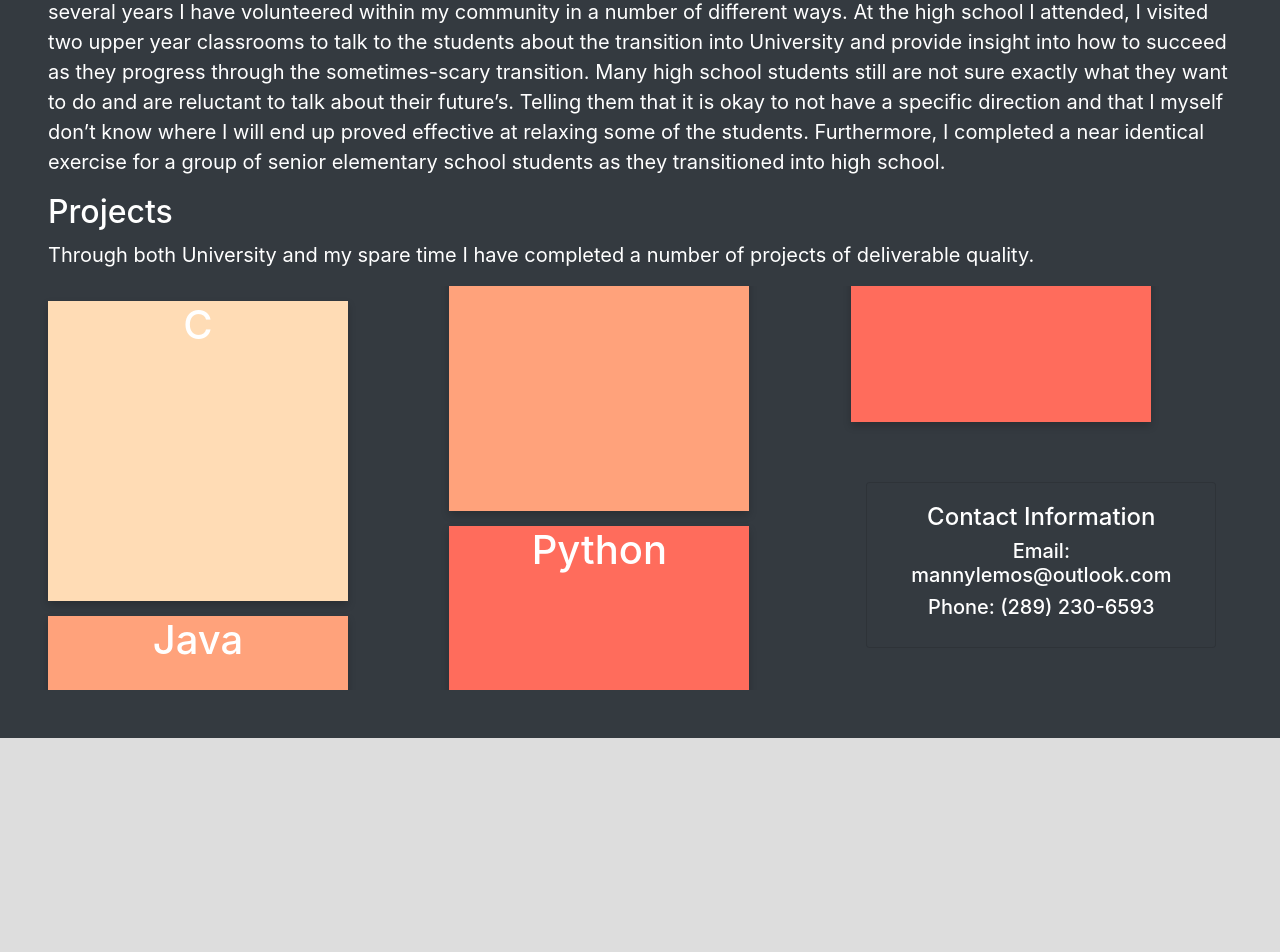
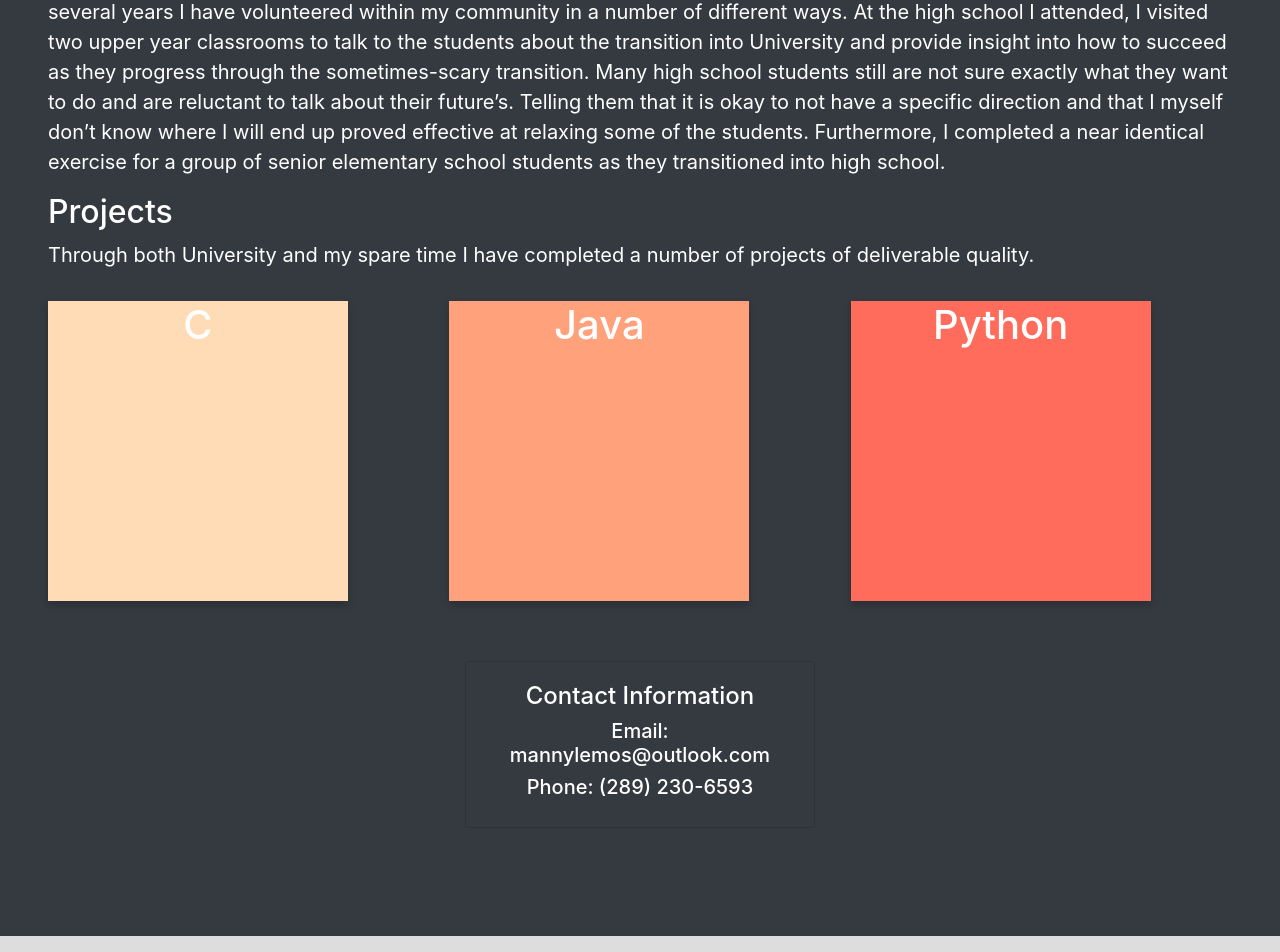
Before and after one commit to MannyLemos/MannyLemos.github.io, a Jekyll site: the page index.html, which Jekyll copies as it is, in a window 1280 px wide. Shown: the part 1302-2254 px from the top of the page. Built offline with Jekyll 4.4.1, drawn with Linux system fonts in a browser that asks for light colours; nearby versions of some CDN libraries; a script that is not in the unit is left out; before the commit the page ends 2056 px from its top, so only the background shows below that.

Commit message:
Update index.html

```diff
--- a/index.html
+++ b/index.html
@@ -193,7 +193,6 @@ $.backstretch([
 <p>Through both University and my spare time I have completed a number of projects of deliverable quality.</p>
 <div align="center">
 <div class="card-columns">
-<div class="columns scroll-animations">
                         <div  class="row">
                             <div style="padding-top:15px"    class="col-md-auto"  >
                                 <div class="flip-card">
```
